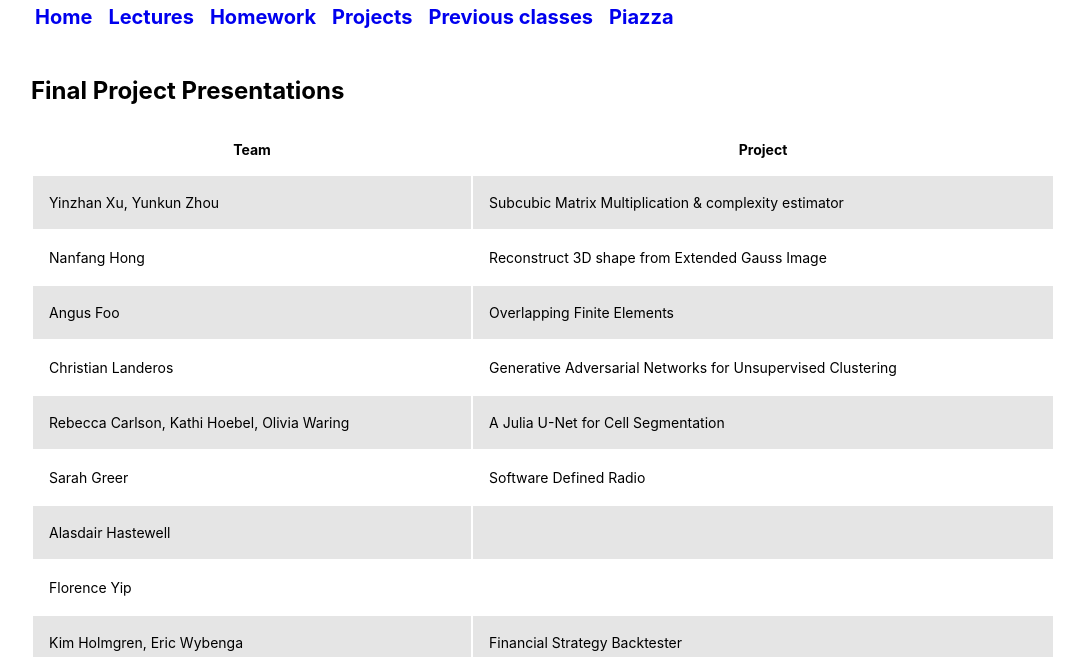
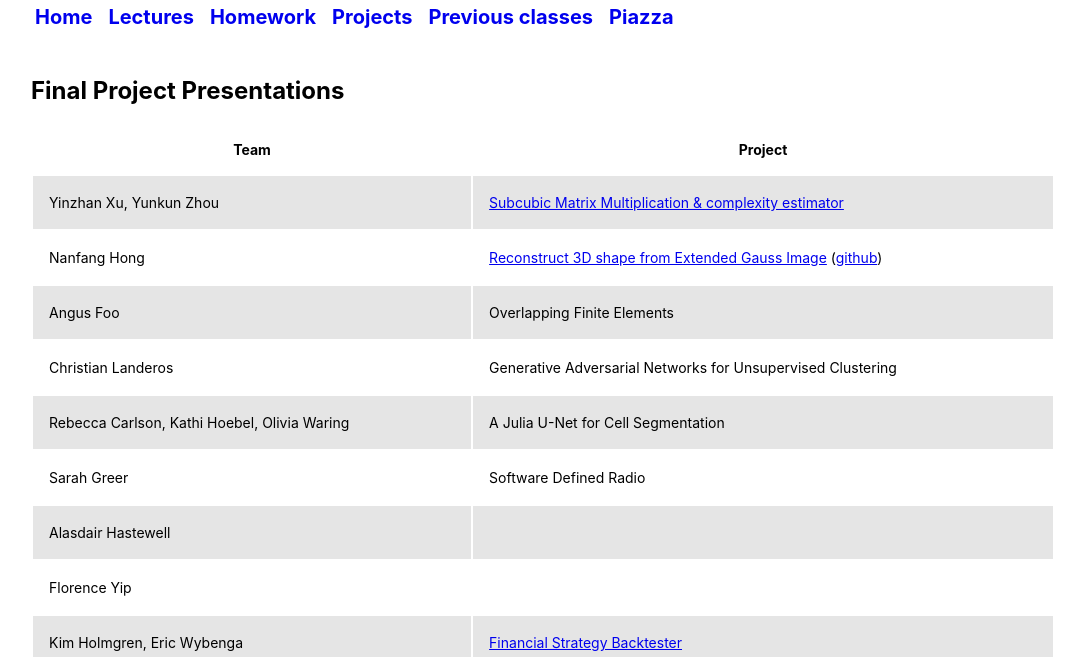
Before and after one commit to shashi/18.337-class-website, a plain HTML site: page projects/index.html in a window 1280 px wide. Shown: the part 143-800 px from the top of the page, without its empty margins (97-1181 px from the left). Drawn offline with nearby package versions, Linux system fonts and the light colour scheme.

Commit message:
check-in 3 projects

```diff
--- a/projects/index.html
+++ b/projects/index.html
@@ -47,10 +47,10 @@
     <tbody class="lh-copy">
 
     <tr class="stripe-dark"><td class="ph3 pa3">Yinzhan Xu, Yunkun Zhou</td>
-        <td class="ph3 pa3">Subcubic Matrix Multiplication &amp; complexity estimator</td>
+        <td class="ph3 pa3"><a href="xu-zhou.zip">Subcubic Matrix Multiplication &amp; complexity estimator</a></td>
     </tr>
     <tr class="stripe-dark"><td class="ph3 pa3">Nanfang Hong</td>
-        <td class="ph3 pa3">Reconstruct 3D shape from Extended Gauss Image</td>
+        <td class="ph3 pa3"><a href="hong.zip">Reconstruct 3D shape from Extended Gauss Image</a> (<a href="https://github.com/NanFangHong/EGI.jl">github</a>)</td>
     </tr>
     <tr class="stripe-dark"><td class="ph3 pa3">Angus Foo</td>
         <td class="ph3 pa3">Overlapping Finite Elements</td>
@@ -74,7 +74,7 @@
         <td class="ph3 pa3"></td>
     </tr>
     <tr class="stripe-dark"><td class="ph3 pa3">Kim Holmgren, Eric Wybenga</td>
-        <td class="ph3 pa3">Financial Strategy Backtester</td>
+        <td class="ph3 pa3"><a href="holmgren-wybenga.zip">Financial Strategy Backtester</a></td>
     </tr>
     <tr class="stripe-dark"><td class="ph3 pa3">Chris Courtin</td>
         <td class="ph3 pa3"></td>
```
Also changed, not shown: 3 other files.
